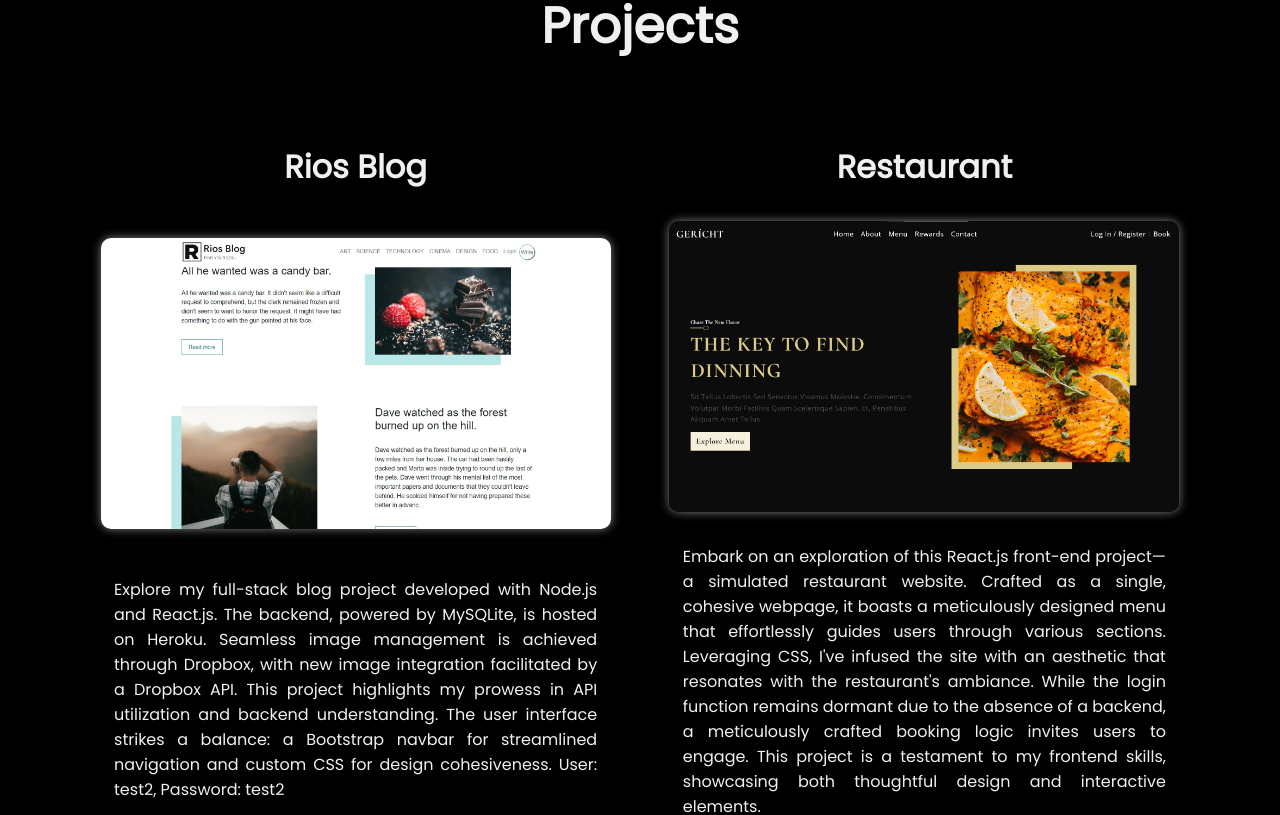
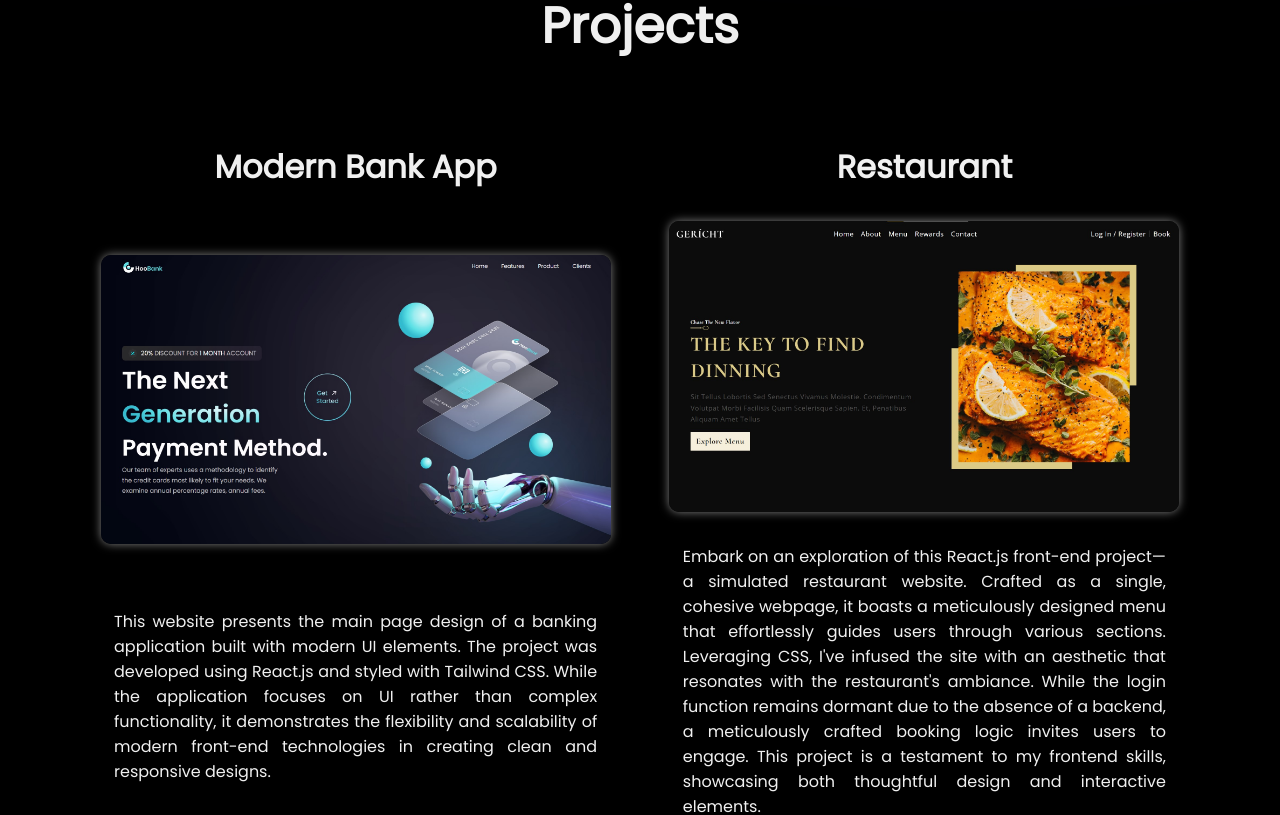
Before and after one commit to RiosDRC/riosdrc.github.io, a React (Vite) app: page / in a window 1280 px wide. Shown: the part 1848-2663 px from the top of the page. Built offline with nearby package versions, Linux system fonts and the light colour scheme.

Commit message:
Update projects on display

```diff
--- a/src/constants/data.js
+++ b/src/constants/data.js
@@ -2,10 +2,18 @@ import shoes from "../assets/img/shoes.jpg"
 import restaurant from "../assets/img/restaurant.jpg"
 import blog from "../assets/img/blog.jpg"
 import realState from "../assets/img/real_state.jpg"
+import bank from "../assets/img/bank.jpg"
 
 const projects = [
     {
         id: 1,
+        title: "Modern Bank App",
+        img: bank,
+        url: "https://riosdrc.github.io/bank_modern_app",
+        desc: "This website presents the main page design of a banking application built with modern UI elements. The project was \ developed using React.js and styled with Tailwind CSS. While the application focuses on UI rather than complex functionality, \ it demonstrates the flexibility and scalability of modern front-end technologies in creating clean and responsive designs."
+    },
+    {
+        id: 2,
         title: "Rios Blog",
         img: blog,
         url: "https://riosdrc.github.io/rios-blog-client/",
@@ -15,7 +23,7 @@ const projects = [
         streamlined navigation and custom CSS for design cohesiveness. User: test2, Password: test2"
     },
     {
-        id: 2,
+        id: 3,
         title: "Restaurant",
         img: restaurant,
         url: "https://riosdrc.github.io/restaurant/",
@@ -26,7 +34,7 @@ const projects = [
         testament to my frontend skills, showcasing both thoughtful design and interactive elements."
     },
     {
-        id: 3,
+        id: 4,
         title: "Shoes Store",
         img: shoes,
         url: "https://riosdrc.github.io/shoes/",
@@ -38,7 +46,7 @@ const projects = [
         user-centric design."
     },
     {
-        id: 4,
+        id: 5,
         title: "Real State",
         img: realState,
         url: "https://riosdrc.github.io/real_state",
--- a/src/containers/Projects/Projects.jsx
+++ b/src/containers/Projects/Projects.jsx
@@ -7,11 +7,11 @@ const Projects = () => {
     <div className="app__projects" id='projects'>
         <h2>Projects</h2>
         <div className="app__projects-cardBox">
-            {projects.map(project=>(
+            {projects.filter(project => project.title !== 'Rios Blog').map(project=>(
                 <div className="app__projects-cardBox_card" key={project.id}>
                     <h1>{project.title}</h1>
                     <a href={project.url}>
-                        <img src={project.img} alt="" />
+                        <img src={project.img} alt={`Screenshot of ${project.title}`} />
                     </a>
                     <p>{project.desc}</p>
                     <a href={project.url}>
```
